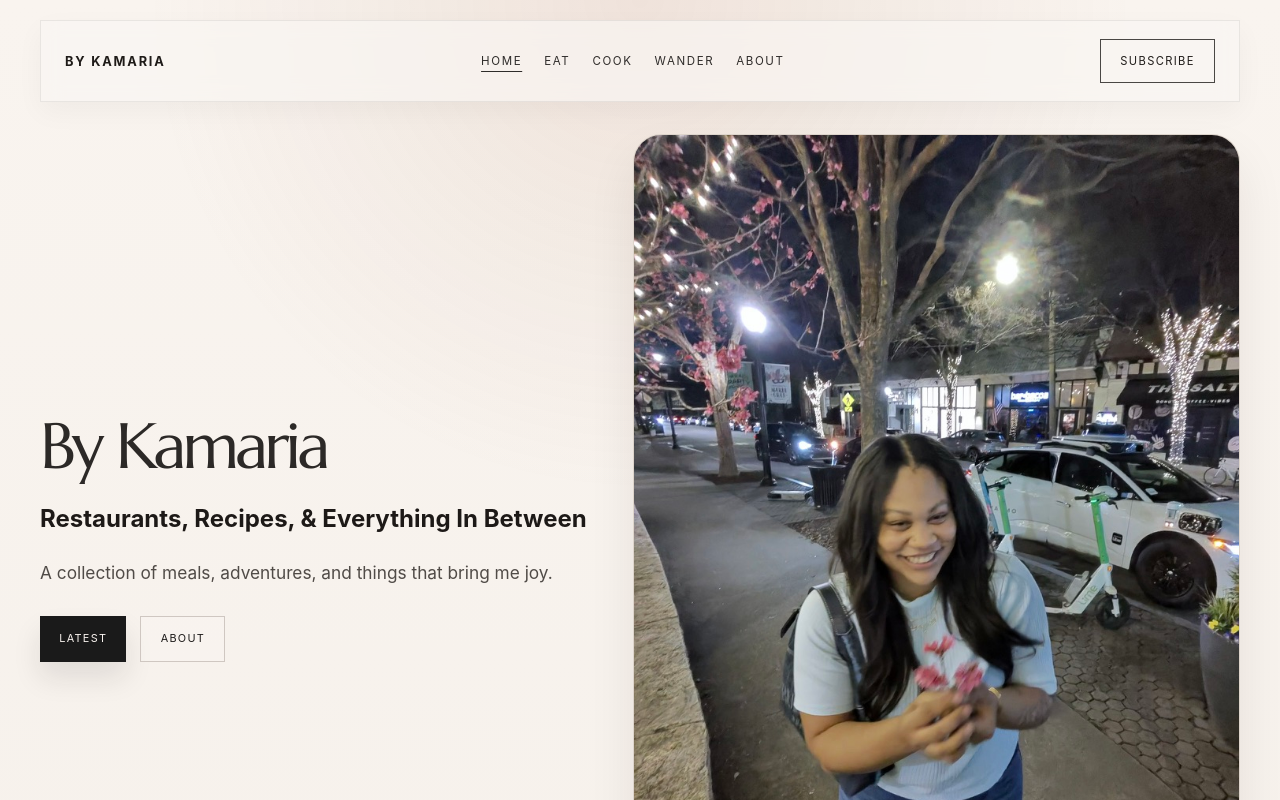
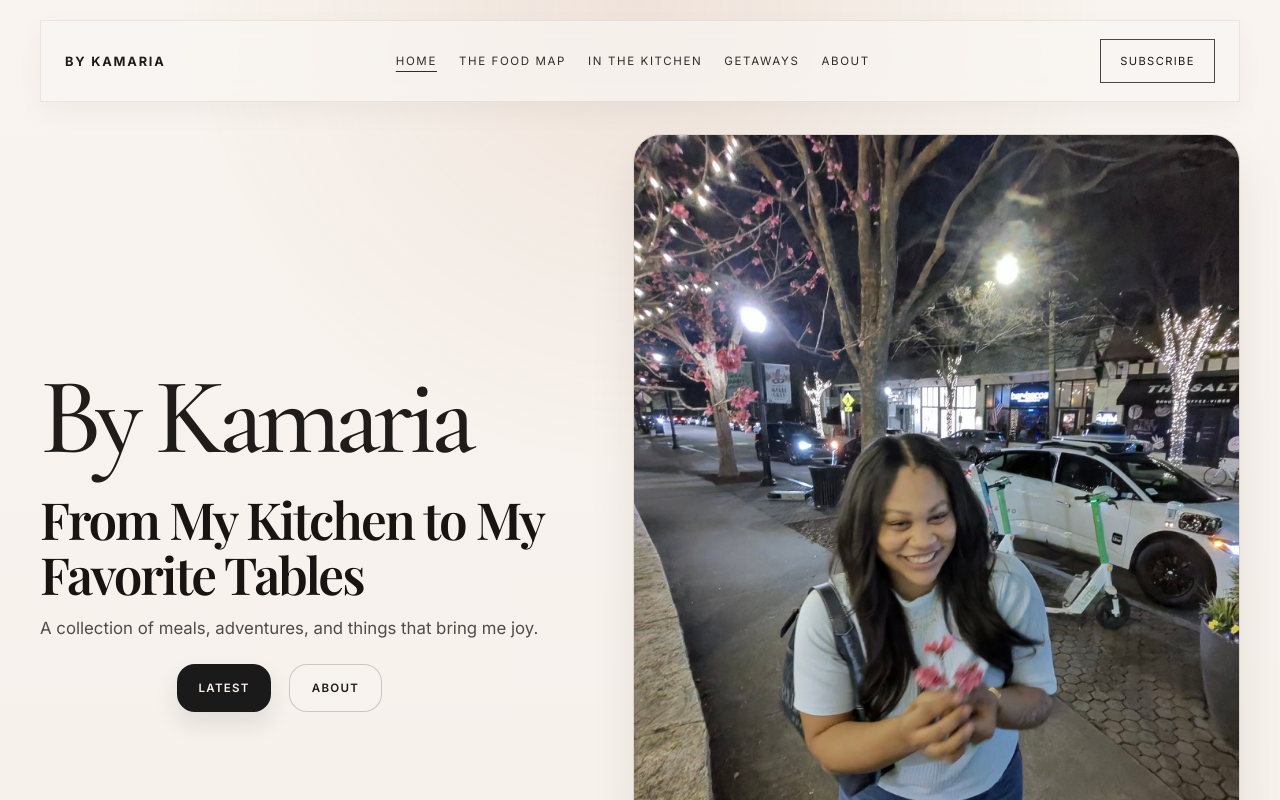
Before and after one commit to kamariaderamus5/my-website, a React (Vite) app: page / in a window 1280 px wide. Shown: the top 800 px of the page. Built offline with nearby package versions, Linux system fonts and the light colour scheme.

Commit message:
pushing more to main

```diff
--- a/src/App.css
+++ b/src/App.css
@@ -1,4 +1,4 @@
-@import url('https://fonts.googleapis.com/css2?family=Cormorant+Garamond:wght@400;500;600;700&family=Marcellus&display=swap');
+@import url('https://fonts.googleapis.com/css2?family=Cormorant+Garamond:wght@400;500;600;700&family=Playfair+Display:wght@500;600;700&family=Inter:wght@400;500;600;700&display=swap');
 
 .page-shell {
   width: min(1200px, calc(100% - 32px));
@@ -96,36 +96,45 @@
   line-height: 0.94;
 }
 
-.hero-copy h1 {
-  font-size: clamp(3.2rem, 5vw, 5.8rem);
+.hero-headline {
+  margin: 0;
+  color: #171412;
+  font-family: 'Playfair Display', Georgia, serif;
+  font-size: clamp(2.5rem, 4vw, 4.8rem);
+  line-height: 1.08;
+  letter-spacing: -0.04em;
+  font-weight: 600;
 }
 
 .signature {
-  margin: 0 0 10px;
+  margin: 0 0 8px;
   color: #111111;
-  font-family: 'Marcellus', 'Cormorant Garamond', serif;
-  font-size: clamp(1.65rem, 2.1vw, 2.5rem);
-  line-height: 1;
-  letter-spacing: 0.12em;
-  text-transform: none;
-  font-weight: 400;
-  font-style: normal;
-  opacity: 0.9;
+  font-family: 'Cormorant Garamond', Georgia, serif;
+  font-size: clamp(6.2rem, 8.5vw, 11.5rem);
+  line-height: 0.8;
+  letter-spacing: 0.03em;
+  font-weight: 500;
+  font-style: italic;
+  opacity: 0.96;
 }
 
 .lede {
-  margin-top: 18px;
+  margin-top: 12px;
   max-width: 540px;
-  font-size: 1.08rem;
-  line-height: 1.8;
+  font-size: 1.05rem;
+  line-height: 1.65;
   color: #504b47;
 }
 
 .hero-actions {
   display: flex;
-  gap: 14px;
+  justify-content: center;
+  align-items: center;
+  gap: 18px;
   flex-wrap: wrap;
-  margin-top: 28px;
+  margin-top: 22px;
+  width: 100%;
+  transform: translateX(-42px);
 }
 
 .primary-button,
@@ -133,23 +142,25 @@
   display: inline-flex;
   align-items: center;
   justify-content: center;
-  min-height: 46px;
-  padding: 0 1.2rem;
+  min-height: 48px;
+  padding: 0 1.35rem;
   text-decoration: none;
   text-transform: uppercase;
-  letter-spacing: 0.12em;
-  font-size: 0.68rem;
-  transition: transform 0.2s ease, box-shadow 0.2s ease;
+  letter-spacing: 0.11em;
+  font-size: 0.72rem;
+  font-weight: 600;
+  border-radius: 18px;
+  transition: transform 0.2s ease, box-shadow 0.2s ease, opacity 0.2s ease;
 }
 
 .primary-button {
   background: #1a1a1a;
   color: #f8f2ee;
-  box-shadow: 0 16px 28px rgba(26, 26, 26, 0.1);
+  box-shadow: 0 12px 24px rgba(26, 26, 26, 0.1);
 }
 
 .secondary-button {
-  border: 1px solid #cfc7c1;
+  border: 1px solid rgba(29, 27, 26, 0.2);
   color: #1d1b1a;
   background: rgba(255, 255, 255, 0.1);
 }
@@ -309,6 +320,25 @@
   display: flex;
   flex-direction: column;
   gap: 20px;
+}
+
+.review-link {
+  display: inline-flex;
+  align-items: center;
+  width: fit-content;
+  padding: 0.8rem 1.1rem;
+  border: 1px solid rgba(31, 27, 25, 0.7);
+  color: #1d1a18;
+  text-decoration: none;
+  text-transform: uppercase;
+  letter-spacing: 0.12em;
+  font-size: 0.68rem;
+  transition: background 0.2s ease, color 0.2s ease;
+}
+
+.review-link:hover {
+  background: #1d1917;
+  color: #f9f6f3;
 }
 
 .highlight-row {
--- a/src/components/Layout.tsx
+++ b/src/components/Layout.tsx
@@ -10,9 +10,9 @@ export default function Layout() {
 
         <nav className="main-nav" aria-label="Main navigation">
           <NavLink to="/">Home</NavLink>
-          <NavLink to="/eat">Eat</NavLink>
-          <NavLink to="/cook">Cook</NavLink>
-          <NavLink to="/wander">Wander</NavLink>
+          <NavLink to="/eat">The Food Map</NavLink>
+          <NavLink to="/cook">In The Kitchen</NavLink>
+          <NavLink to="/wander">Getaways</NavLink>
           <NavLink to="/about">About</NavLink>
         </nav>
 
--- a/src/data/content.ts
+++ b/src/data/content.ts
@@ -30,19 +30,19 @@ export const landingFeature = {
 
 export const landingCards = [
   {
-    title: 'Eat',
+    title: 'Last Night At',
     description: 'Reviews, favorite tables, and neighborhood notes.',
     image: eatImage,
     to: '/eat',
   },
   {
-    title: 'Cook',
+    title: 'Currently Cooking',
     description: 'Recipes, experiments, and the meals I keep returning to.',
     image: recipeImage,
     to: '/cook',
   },
   {
-    title: 'Wander',
+    title: "Next Weekend's Escape",
     description: 'Travel notes, streets, and the in-between moments.',
     image: wanderImage,
     to: '/wander',
--- a/src/pages/AboutPage.tsx
+++ b/src/pages/AboutPage.tsx
@@ -13,10 +13,17 @@ export default function AboutPage() {
                 <p>
                     I'm a lover of great food, good adventures and all the little things in between.
 
-
-
                     This space is where I share my favorite restaurants, recipes I love to make & new ones to try, travel plans, weekend getaways, and everything that brings me joy.
                 </p>
+
+                <a
+                    className="review-link"
+                    href="https://www.google.com/maps/contrib/118099088059334315479?g_ep=CAISEjI2LjMzLjEuOTYxODkxNDMyMBgAIIG9BCpTLDk0Mjk3Njk5LDk0MjMxMTg4LDk0MjgwNTY4LDQ3MDcxNzA0LDk0MjE4NjQxLDk0MjgyMTM0LDk0Mjg2ODY5LDEwMDgyMDI0NywxMDA4MjI1MDRCAlVT&skid=5e594a71-2e5f-434a-b2bf-572def094ec6&g_st=ia"
+                    target="_blank"
+                    rel="noreferrer"
+                >
+                    Read my Google reviews
+                </a>
             </div>
         </section>
     )
--- a/src/pages/HomePage.tsx
+++ b/src/pages/HomePage.tsx
@@ -7,9 +7,8 @@ export default function HomePage() {
             <section className="hero-section">
                 <div className="hero-copy">
                     <h1 className="signature">By Kamaria</h1>
-                    <br />
-                    <h2>Restaurants, Recipes,
-                        & Everything In Between</h2>
+                    <br/>
+                    <h2 className="hero-headline">From My Kitchen to My Favorite Tables</h2>
                     <p className="lede">
                         A collection of meals, adventures,
                         and things that bring me joy.
@@ -28,8 +27,6 @@ export default function HomePage() {
 
             <section className="section-block">
                 <div className="section-header">
-                    <p className="eyebrow">Explore</p>
-                    <h2>Eat, Cook, Wander</h2>
                 </div>
 
                 <div className="card-grid">
```
